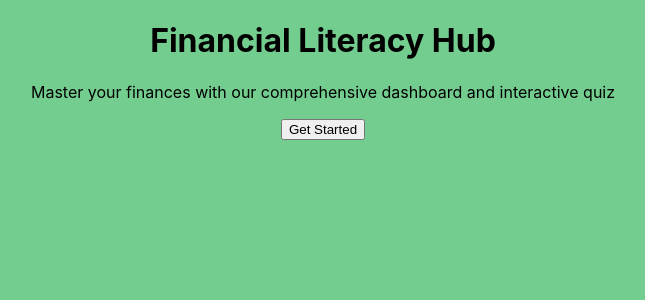
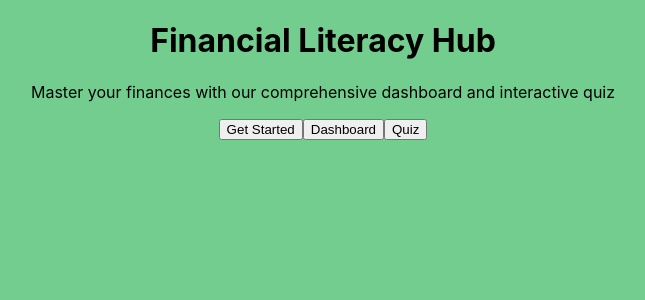
Before and after one commit to ketsia0623/technica-2025-hack, a React (Create React App) app in the folder my-ts-app/: page / in a window 1280 px wide. Shown: the top 300 px of the page, without its empty margins (317-962 px from the left). Built offline with nearby package versions, Linux system fonts and the light colour scheme.

Commit message:
Fixed components and added more buttons

```diff
--- a/my-ts-app/src/pages/HomePage.tsx
+++ b/my-ts-app/src/pages/HomePage.tsx
@@ -17,6 +17,16 @@ const HomePage: React.FC = () => {
       >
         Get Started
       </button>
+      <button
+        onClick={() => navigate('/dashboard')}
+      >
+        Dashboard
+      </button>
+      <button
+        onClick={() => navigate('/quiz')}
+      >
+        Quiz
+      </button>
     </div>
   );
 };
```
Also changed, not shown: my-ts-app/src/components/footer.tsx (+7 -0 lines), my-ts-app/src/components/header.tsx (+7 -0 lines).
